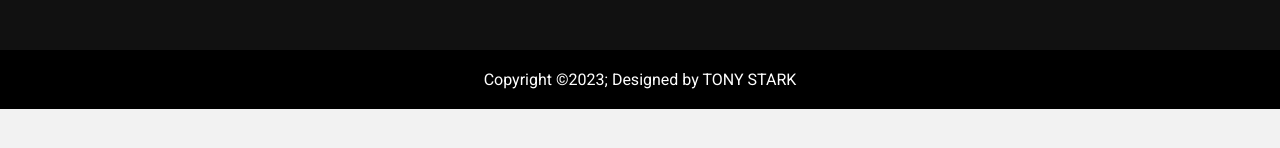
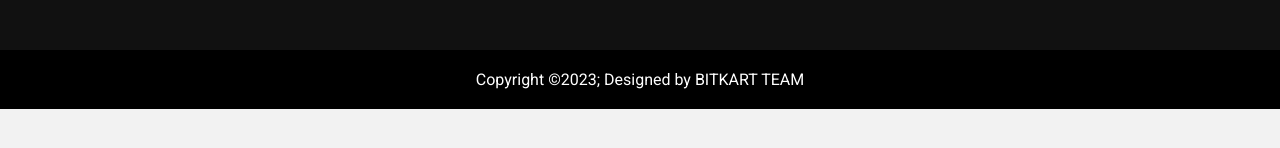
Before and after one commit to CodeSmith18/BIT-KART, a React (Create React App) app in the folder client/: page / in a window 1280 px wide. Shown: the part 408-556 px from the top of the page. Built offline with nearby package versions, Linux system fonts and the light colour scheme; no server answers.

Commit message:
responisve desgin

```diff
--- a/client/src/components/Home/Footer/Footer.jsx
+++ b/client/src/components/Home/Footer/Footer.jsx
@@ -23,7 +23,7 @@ function Footer(){
         </div>
     </div>
     <div class="footerBottom">
-        <p>Copyright &copy;2023; Designed by <span class="designer">TONY STARK</span></p>
+        <p>Copyright &copy;2023; Designed by <span class="designer">BITKART TEAM</span></p>
     </div>
     </footer>
 
```
